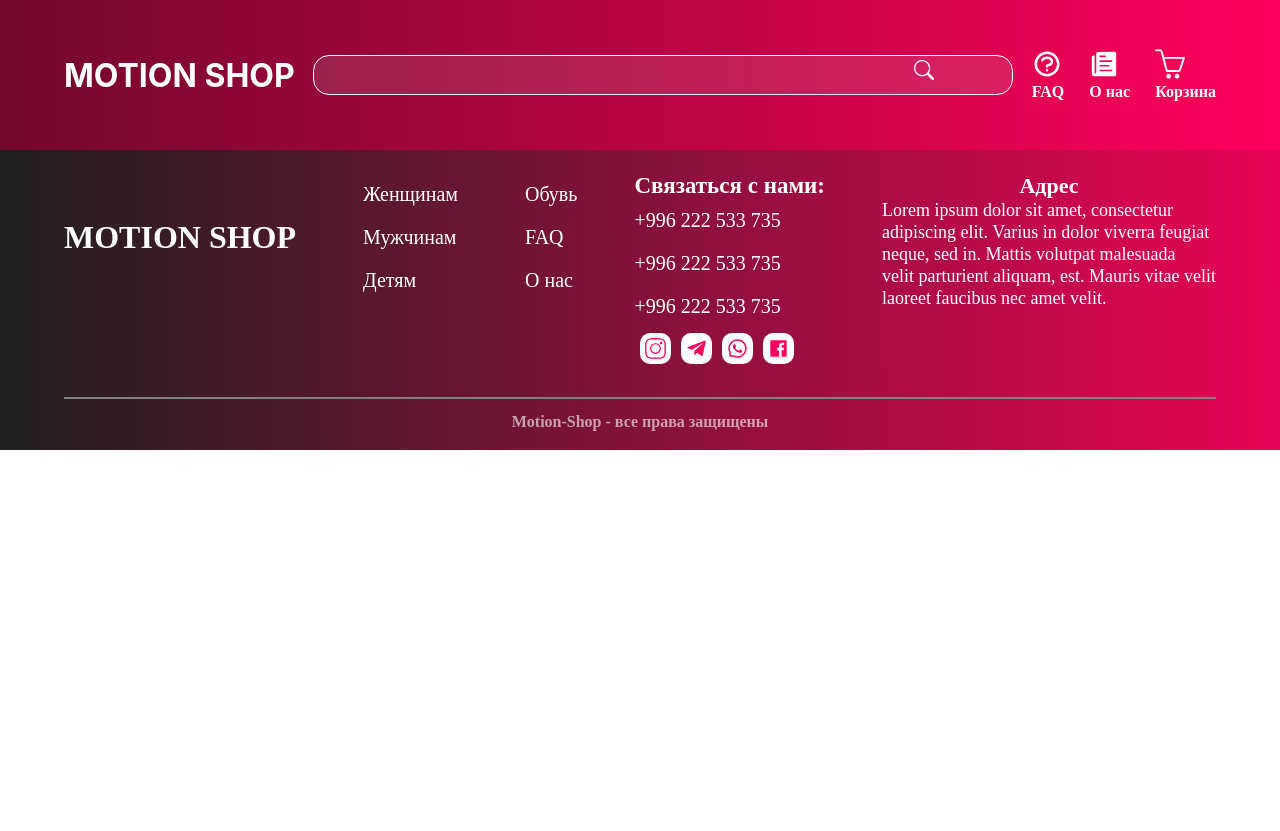
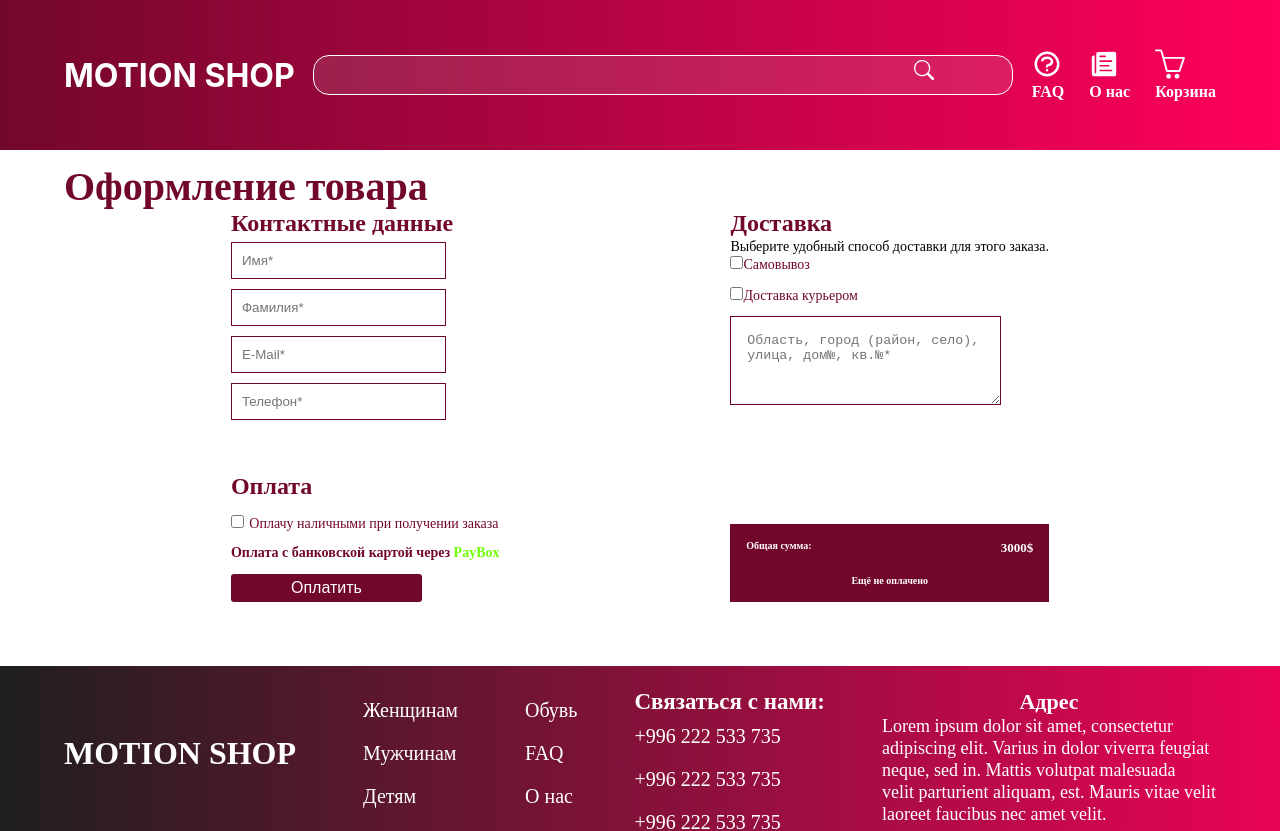
Before and after one commit to urmat02dev/motion-shop, a React (Create React App) app: page /basket in a window 1280 px wide. Shown: the top 831 px of the page. Before the commit the page ends 800 px from the top, so only its background shows below. Built offline with nearby package versions, Linux system fonts and the light colour scheme.

Commit message:
add basket

```diff
--- a/src/components/basket/Basket.js
+++ b/src/components/basket/Basket.js
@@ -1,10 +1,61 @@
 import React from 'react';
 import "./Basket.scss"
+
 const Basket = () => {
     return (
-        <div>
+        <>
+            <div id="basket">
+                <div className="basket">
+                    <h1 className="basket--order">Оформление товара</h1>
+                    <div className="basket--info">
+                        <div className="basket--info__about">
+                            <h1>Контактные данные</h1>
+                            <div className="basket--info__about--inputs">
+                                <input className="input" type="text" placeholder="Имя*"/>
+                                <input className="input" type="text" placeholder="Фамилия*"/>
+                                <input className="input" type="text" placeholder="E-Mail*"/>
+                                <input className="input" type="text" placeholder="Телефон* "/>
+                            </div>
+                            <h2>Оплата</h2>
+                            <div>
+                                <input className="basket--info__about--pay" type="checkbox" id="check" name="tabs"/>
+                                <label className="basket--info__about--check" htmlFor="check">Оплачу наличными при
+                                    получении заказа</label>
+                            </div>
+                            <h3>Оплата с банковской картой через <span>PayBox</span></h3>
+                            <button>Оплатить</button>
+                        </div>
 
-        </div>
+                        <div className="basket--info__choose">
+
+                            <div>
+                                <h1>Доставка</h1>
+                                <small>Выберите удобный способ доставки для этого заказа.</small>
+                                <div className="basket--info__choose--check">
+                                    <input type="checkbox" id="pickup"/>
+                                    <label className="basket--info__choose--check__pickup" htmlFor="pickup">Самовывоз</label>
+                                </div>
+                                <div className="basket--info__choose--secondCheck">
+                                    <input type="checkbox" id="delivery"/>
+                                    <label className="basket--info__choose--secondCheck__delivery" htmlFor="delivery">Доставка курьером</label>
+                                </div>
+                                <textarea name="" id="" cols="30" rows="10" placeholder="Область, город (район, село), улица, дом№, кв.№*"></textarea>
+                            </div>
+
+                            <div className="basket--info__choose--card">
+                                <div className="basket--info__choose--card__cost">
+                                    <h4>Общая сумма:</h4>
+                                    <h1>3000$</h1>
+                                </div>
+                                <div className="basket--info__choose--card__pay">
+                                    <h4>Ещё не оплачено</h4>
+                                </div>
+                            </div>
+                        </div>
+                    </div>
+                </div>
+            </div>
+        </>
     );
 };
 
--- a/src/components/basket/Basket.scss
+++ b/src/components/basket/Basket.scss
@@ -0,0 +1,135 @@
+#basket {
+  .basket {
+    padding: 1% 0 5% 0;
+
+    &--order {
+      color: #72072D;
+      font-size: 40px;
+      padding: 0 0 0 5%;
+    }
+
+    &--info {
+      display: flex;
+      justify-content: space-evenly;
+
+      &__about {
+        h1 {
+          color: #72072D;
+          font-size: 24px;
+        }
+
+        &--inputs {
+          display: flex;
+          flex-direction: column;
+
+          .input {
+            border: 1px solid #72072D;
+            padding: 10px 10px;
+            width: 80%;
+            margin: 5px 0;
+          }
+        }
+
+        h2 {
+          color: #72072D;
+          font-size: 24px;
+          padding: 18% 0 5% 0;
+        }
+
+        &--check {
+          color: #72072D;
+          font-size: 14px;
+          padding: 0 0 0 2%;
+        }
+
+        h3 {
+          color: #72072D;
+          font-size: 14px;
+          padding: 5% 0;
+
+          span {
+            color: #70FF00;
+          }
+        }
+
+        button {
+          background: #72072D;
+          font-size: 16px;
+          color: white;
+          padding: 5px 60px;
+          border-radius: 3px;
+          border: none;
+        }
+      }
+
+      &__choose {
+        display: flex;
+        flex-direction: column;
+        justify-content: space-between;
+        h1 {
+          font-size: 24px;
+          color: #72072D;
+        }
+
+        small {
+          color: black;
+          font-size: 14px;
+          padding: 4% 0;
+        }
+
+        &--check {
+          &__pickup {
+            color: #72072D;
+            font-size: 14px;
+          }
+        }
+
+        &--secondCheck {
+          padding: 4% 0;
+
+          &__delivery {
+            color: #72072D;
+            font-size: 14px;
+          }
+        }
+
+        textarea {
+          padding: 5%;
+          border: 1px solid #72072D;
+          width: 85%;
+          height: 30%;
+        }
+
+        &--card{
+
+          display: flex;
+          flex-direction: column;
+          justify-content: space-between;
+          background: #72072D;
+          padding: 5%;
+          height: 20%;
+          &__cost{
+            display: flex;
+            justify-content: space-between;
+            h4{
+              font-size: 10px;
+              color: #FFFFFF;
+            }
+            h1{
+              font-size: 13px;
+              color: #FFFFFF;
+            }
+          }
+          &__pay{
+            display: flex;
+            justify-content: center;
+            h4{
+              font-size: 10px;
+              color: #FFFFFF;
+            }
+          }
+        }
+      }
+    }
+  }
+}
--- a/src/components/header/Header.js
+++ b/src/components/header/Header.js
@@ -4,6 +4,7 @@ import {HiOutlineQuestionMarkCircle} from "react-icons/hi";
 import {IoIosPaper} from "react-icons/io";
 import {SlBasket} from "react-icons/sl";
 import {BsSearch} from "react-icons/bs";
+import {NavLink} from "react-router-dom";
 
 const Header = () => {
     return (
@@ -12,14 +13,15 @@ const Header = () => {
                 <div className="container">
                     <div className="header">
 
-                        <div className="header--logo">
-                            <h1>MOTION SHOP</h1>
-                        </div>
+                        <NavLink to="/">
+                            <div className="header--logo">
+                                <h1>MOTION SHOP</h1>
+                            </div>
+                        </NavLink>
 
                         <div className="header--search">
                             <input type="search"/>
                             <BsSearch className='search'/>
-
                         </div>
 
                         <div className="header--right">
@@ -31,10 +33,10 @@ const Header = () => {
                                 <IoIosPaper className='logo'/>
                                 <h1>О нас</h1>
                             </div>
-                            <div>
+                            <NavLink to="/basket">
                                 <SlBasket className='logo'/>
                                 <h1>Корзина</h1>
-                            </div>
+                            </NavLink>
                         </div>
 
                     </div>
--- a/src/components/main-page/hero/Hero.scss
+++ b/src/components/main-page/hero/Hero.scss
@@ -1,7 +1,7 @@
 #hero {
   .hero {
     display: flex;
-
+    width: 1440px;
     .clothes {
       background: url("./img/Rectangle 2256.png");
       display: flex;
@@ -10,7 +10,6 @@
       h1 {
         color: #72072D;
         font-size: 48px;
-        width: 950px;
         padding: 0 160px 0 76px;
       }
     }
```
Also changed, not shown: src/components/header/Header.scss (+22 -0 lines).
